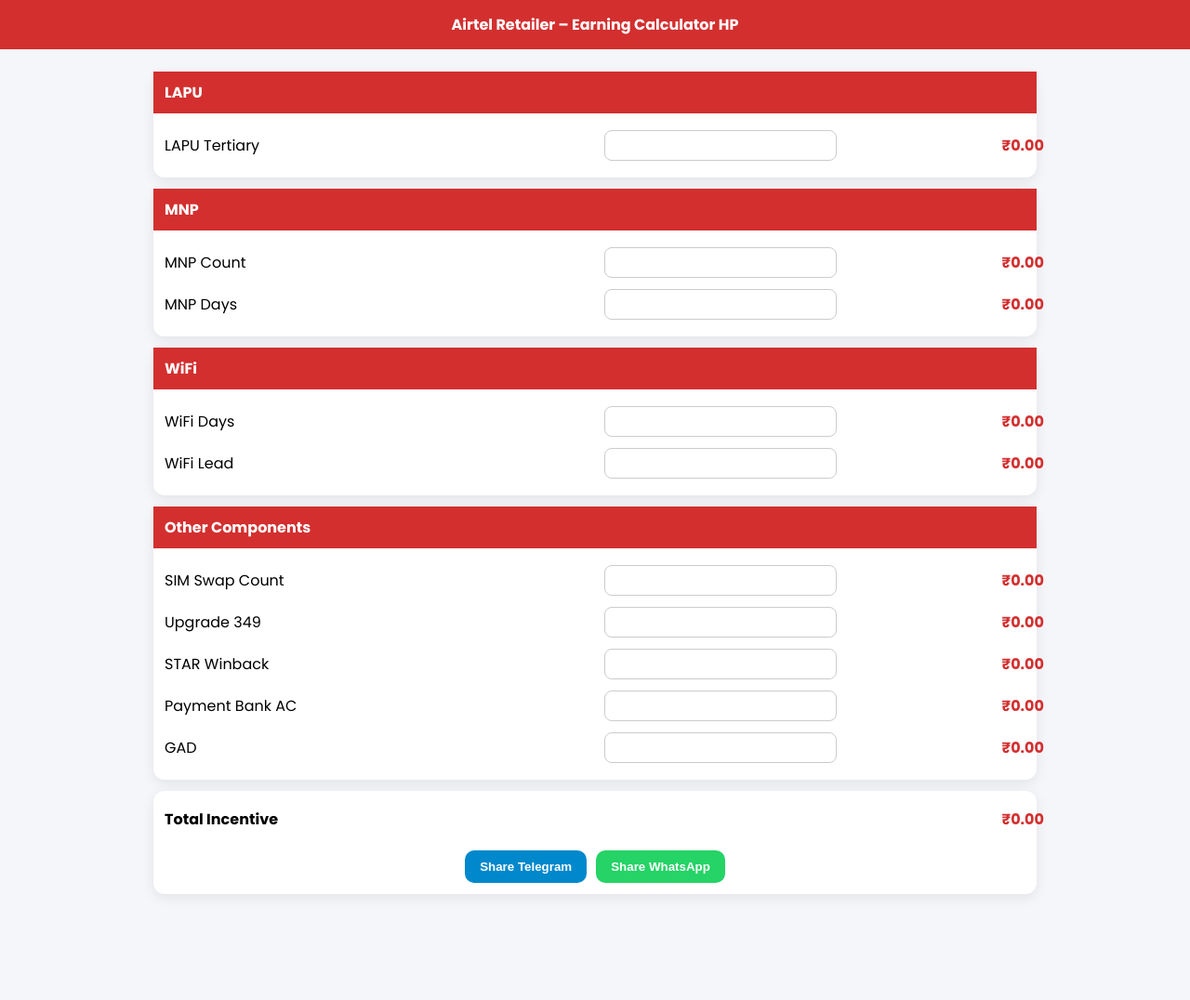
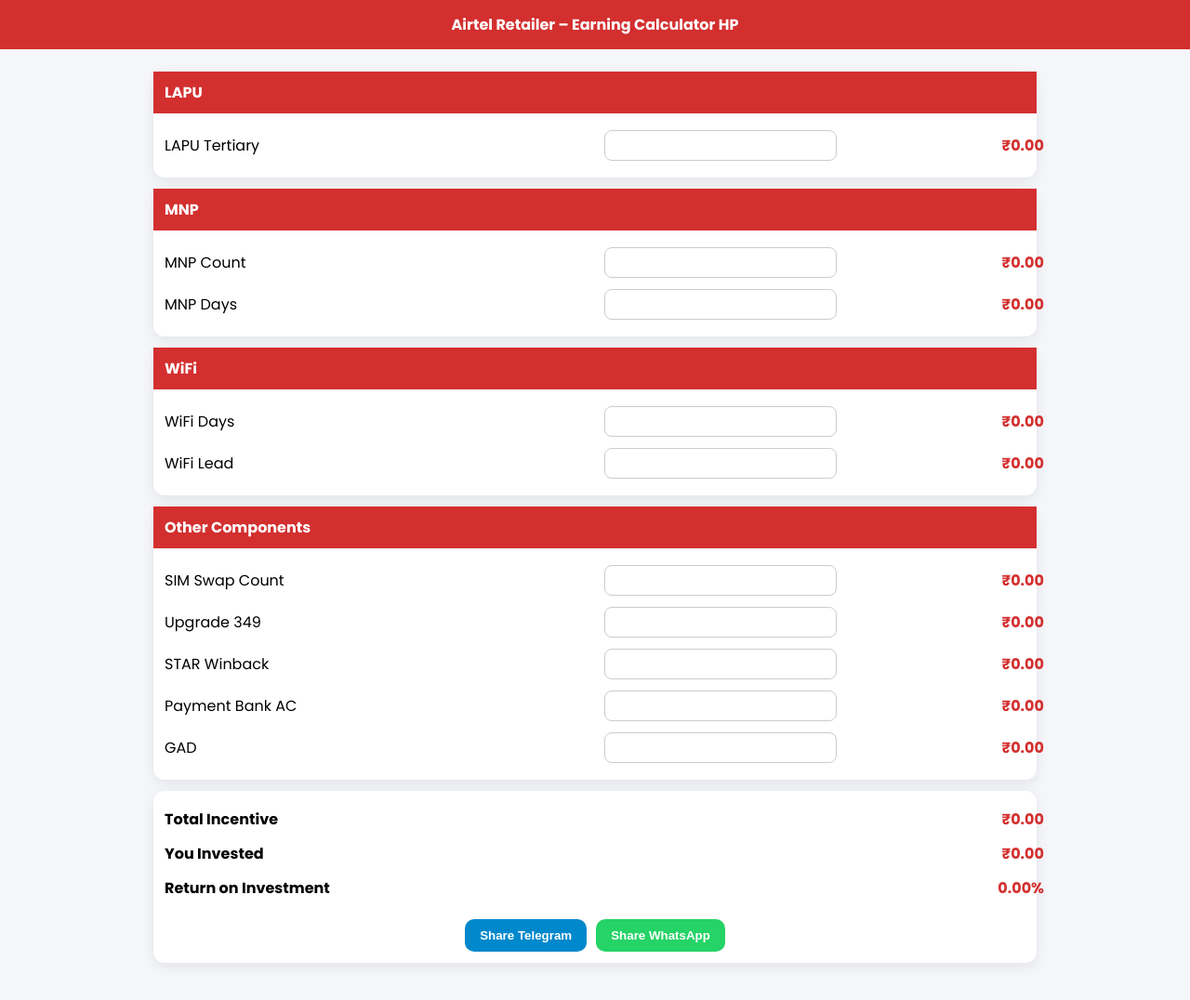
Before and after one commit to workplace-tech/airtel_retailer_calculator_HP, a plain HTML site: page index.html in a window 1280 px wide. Shown: the whole page at 93% size. Drawn offline with Linux system fonts and the light colour scheme.

Commit message:
Enhance earning calculator with investment and ROI
Added fields for invested amount and ROI calculation.

```diff
--- a/index.html
+++ b/index.html
@@ -117,9 +117,20 @@
 <!-- TOTAL -->
 <div class="card">
 <div class="card-body">
+
 <div class="row summary">
 <div>Total Incentive</div><div></div>
 <div class="result" id="total">₹0.00</div>
+</div>
+
+<div class="row summary">
+<div>You Invested</div><div></div>
+<div class="result" id="invested">₹0.00</div>
+</div>
+
+<div class="row summary">
+<div>Return on Investment</div><div></div>
+<div class="result" id="roi">0.00%</div>
 </div>
 
 <div class="controls">
@@ -160,10 +171,17 @@
 .reduce((a,b)=>a+b,0);
 
 document.getElementById('total').innerText=f(total);
+
+// You Invested = LAPU Tertiary / 30
+const invested = tertiary / 30;
+document.getElementById('invested').innerText = f(invested);
+
+// ROI %
+const roi = invested > 0 ? (total / invested) * 100 : 0;
+document.getElementById('roi').innerText = roi.toFixed(2) + "%";
 }
 
 function buildMessage(){
-
 return `📊 Airtel Retailer – Earning Calculator HP
 
 LAPU Incentive: ${lapuVal.innerText}
@@ -177,7 +195,9 @@
 Payment Bank AC: ${pbaVal.innerText}
 GAD: ${gadVal.innerText}
 
-💰 Total Incentive: ${total.innerText}`;
+💰 Total Incentive: ${total.innerText}
+💼 You Invested: ${invested.innerText}
+📈 ROI: ${roi.innerText}`;
 }
 
 function shareWhatsApp(){
```
